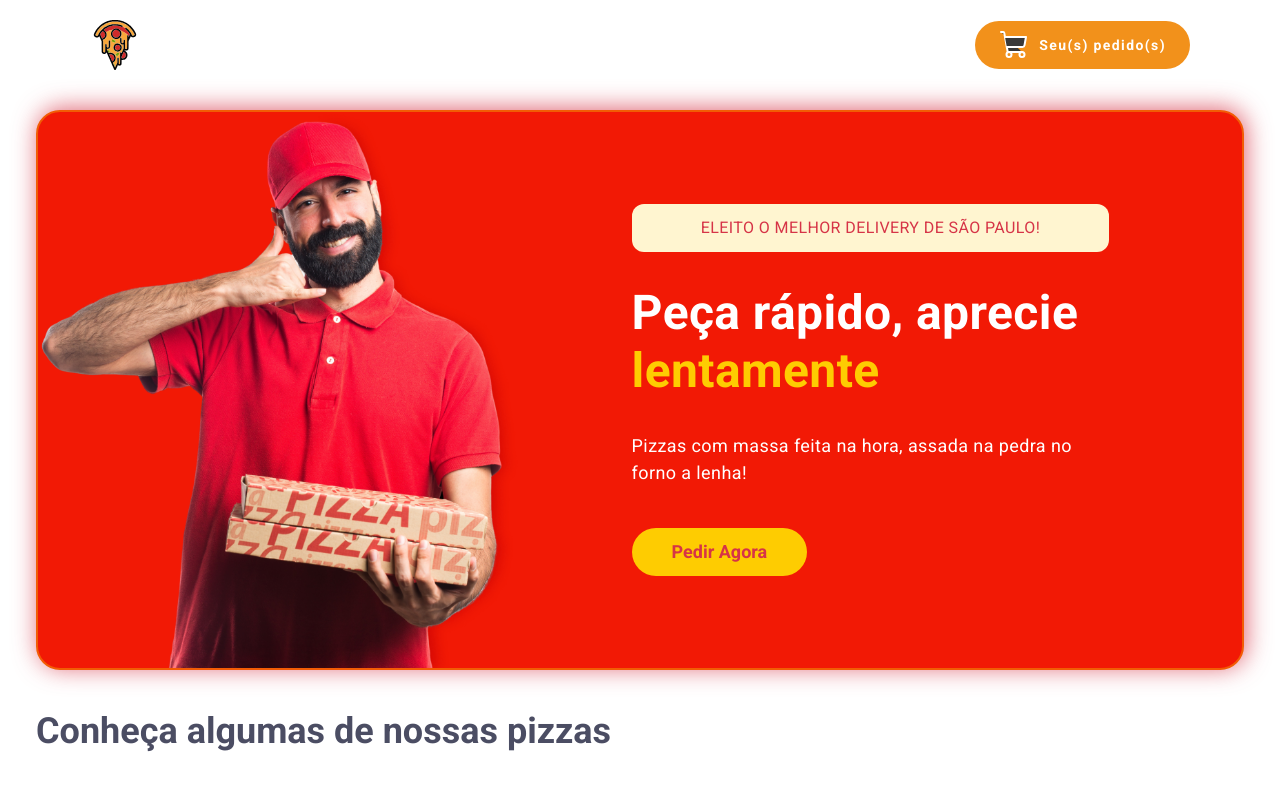
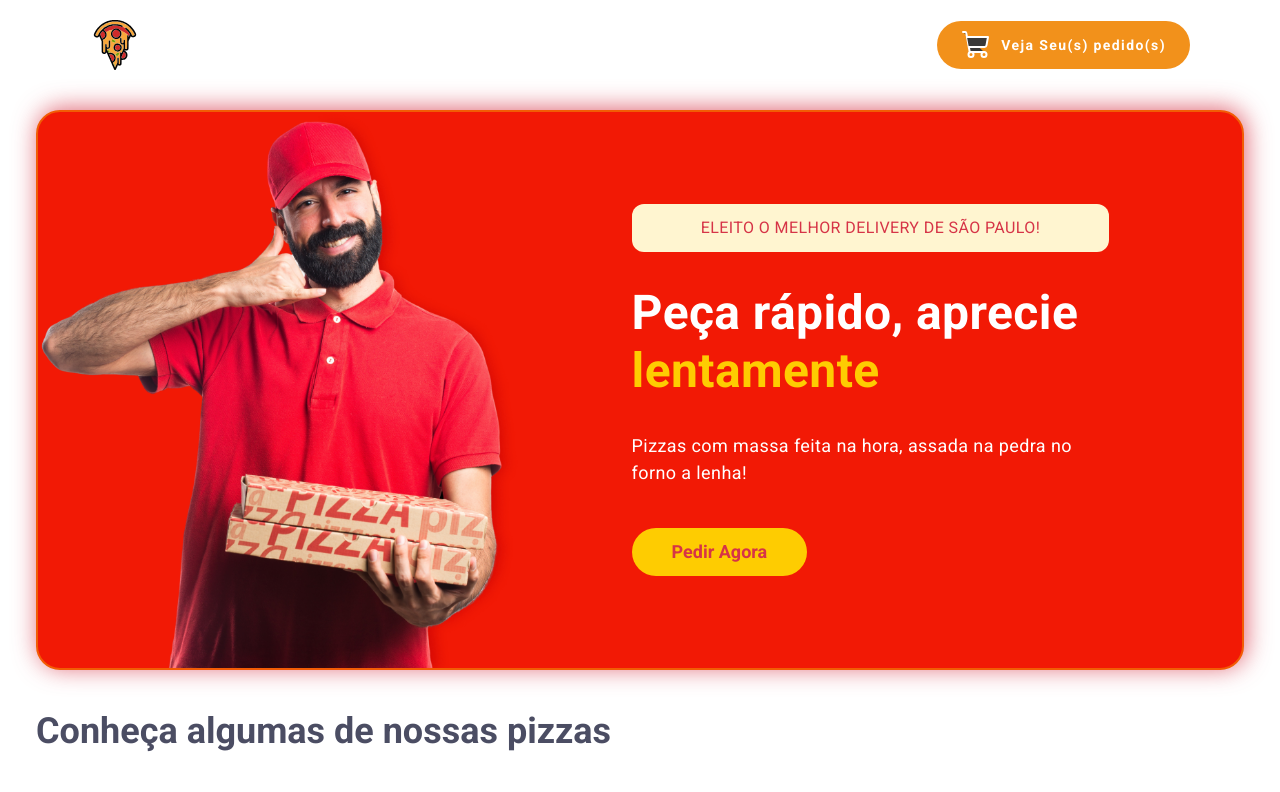
Before and after one commit to Pizza10-project/pizza10.client.web, a Next.js app: page / in a window 1280 px wide. Shown: the top 792 px of the page. Built offline with nearby package versions, Linux system fonts and the light colour scheme; grey boxes are pictures that could not be loaded.

Commit message:
fix(header): button

```diff
--- a/src/components/Nav/MenuBar/index.tsx
+++ b/src/components/Nav/MenuBar/index.tsx
@@ -34,7 +34,7 @@ export const MenuBar = () => {
           onClick={() => router.push("/menu")}
           leftIcon={<ShoppingCart size={32} />}
         >
-          Seu(s) pedido(s)
+         Veja Seu(s) pedido(s)
         </Button>
       </Flex>
     </Flex>
```
